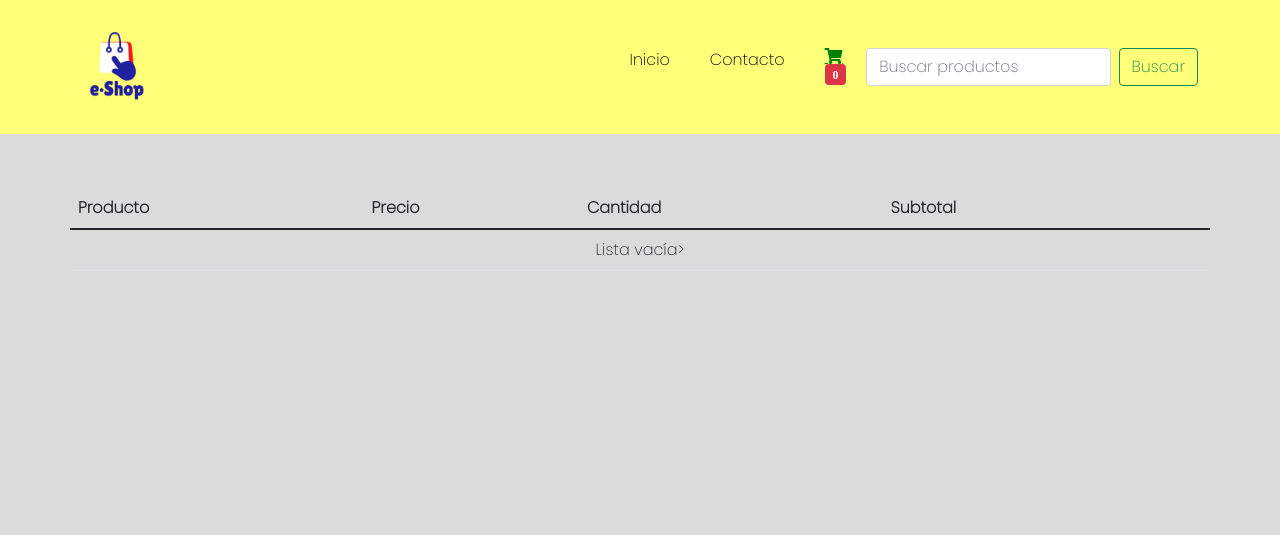
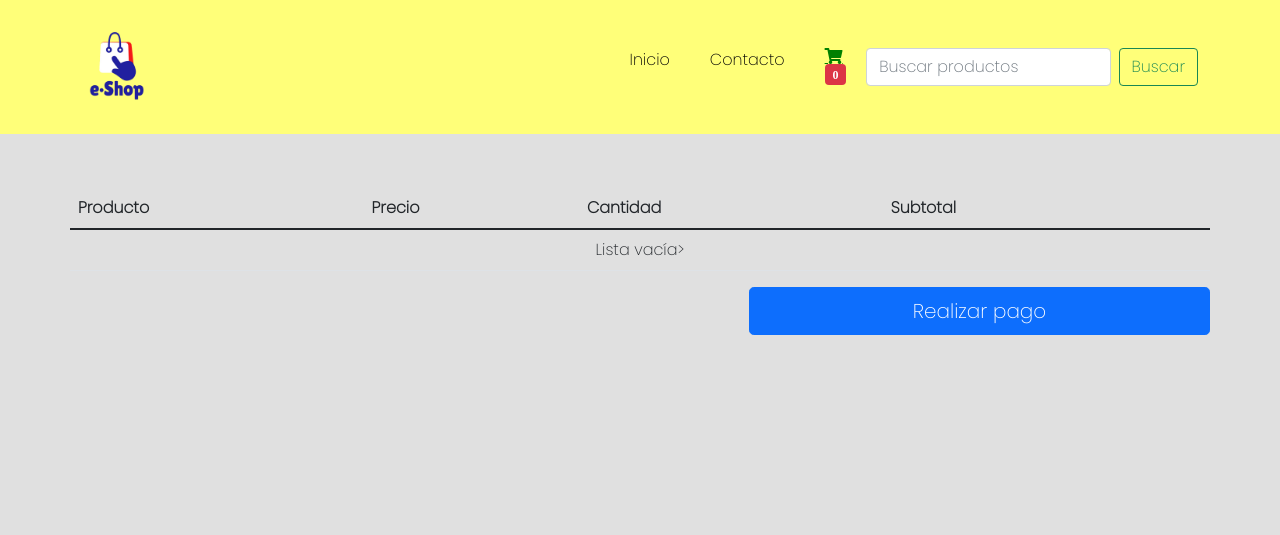
Before and after one commit to LuisUgarteC/ProyectoFinal_e-shop, a PHP site: page /checkout.php in a window 1280 px wide. Shown: the top 535 px of the page. Run offline with PHP 8.4, Linux system fonts and the light colour scheme.

Commit message:
Finalizado el carrito pero solo para agregar productos y mostrar total

```diff
--- a/checkout.php
+++ b/checkout.php
@@ -108,10 +108,25 @@
                     <td><a href="#" id="eliminar" class="btn btn-warning btn-sm" data-bs-id="<?php echo $_id; ?>" data-ds-toogle="modal" data-bs-target="eliminaModal">Eliminar</a></td>
                 </tr>
                 <?php } ?>
+
+                    <tr>
+                        <td colspan="3"></td>
+                        <td colspan="2">
+                            <p class="h3" id="total"><?php echo MONEDA . number_format($total, 2, '.', ',');?></p>
+                        </td>
+                    </tr>
+
             </tbody>
             <?php } ?>
             </table>
         </div>
+
+        <div class="row">
+            <div class="col-md-5 offset-md-7 d-grid gap-2">
+                <button class="btn btn-primary btn-lg">Realizar pago</button>
+            </div>
+        </div>
+
   </div>
 </main>
 
--- a/css/style.css
+++ b/css/style.css
@@ -15,7 +15,7 @@
 
 body {
     font-family: 'Poppins', sans-serif;
-    background-color: rgb(219, 219, 219);
+    background-color: rgb(224, 224, 224);
 }
 
 h1 {
```
